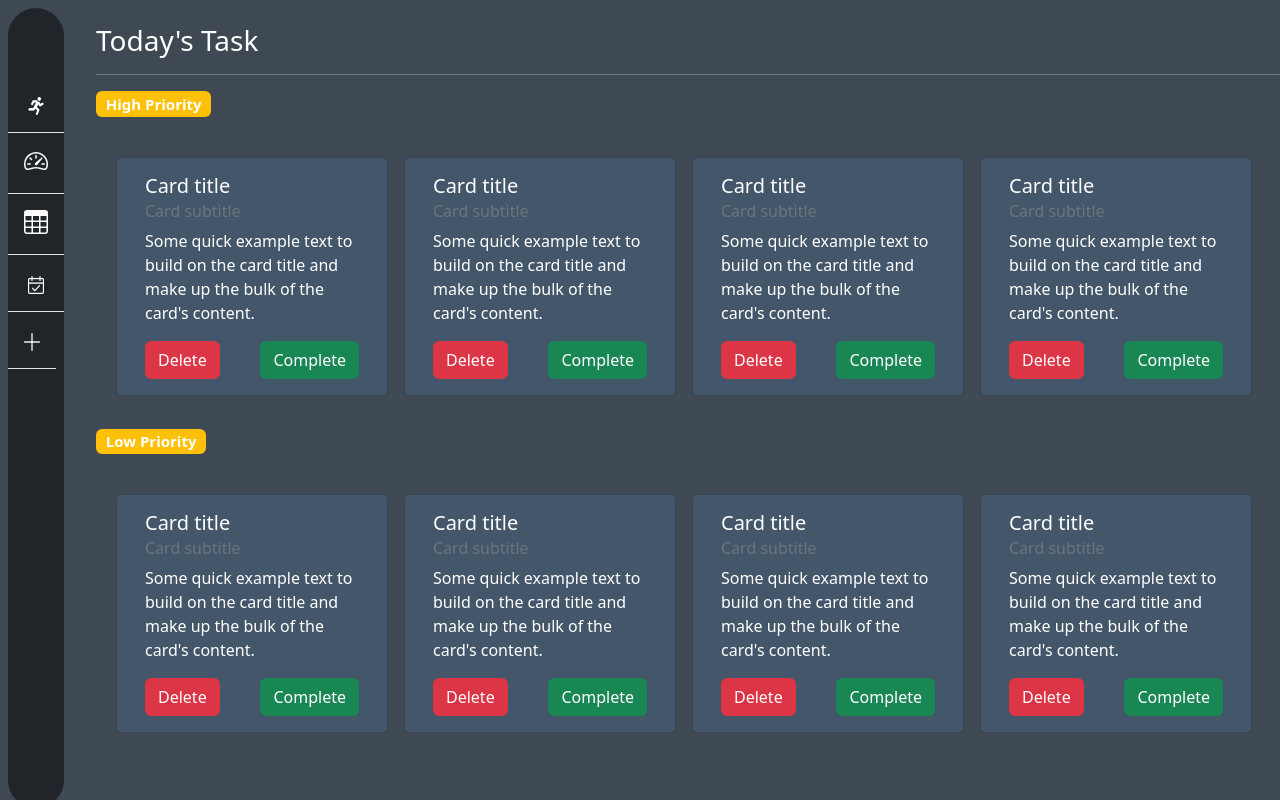
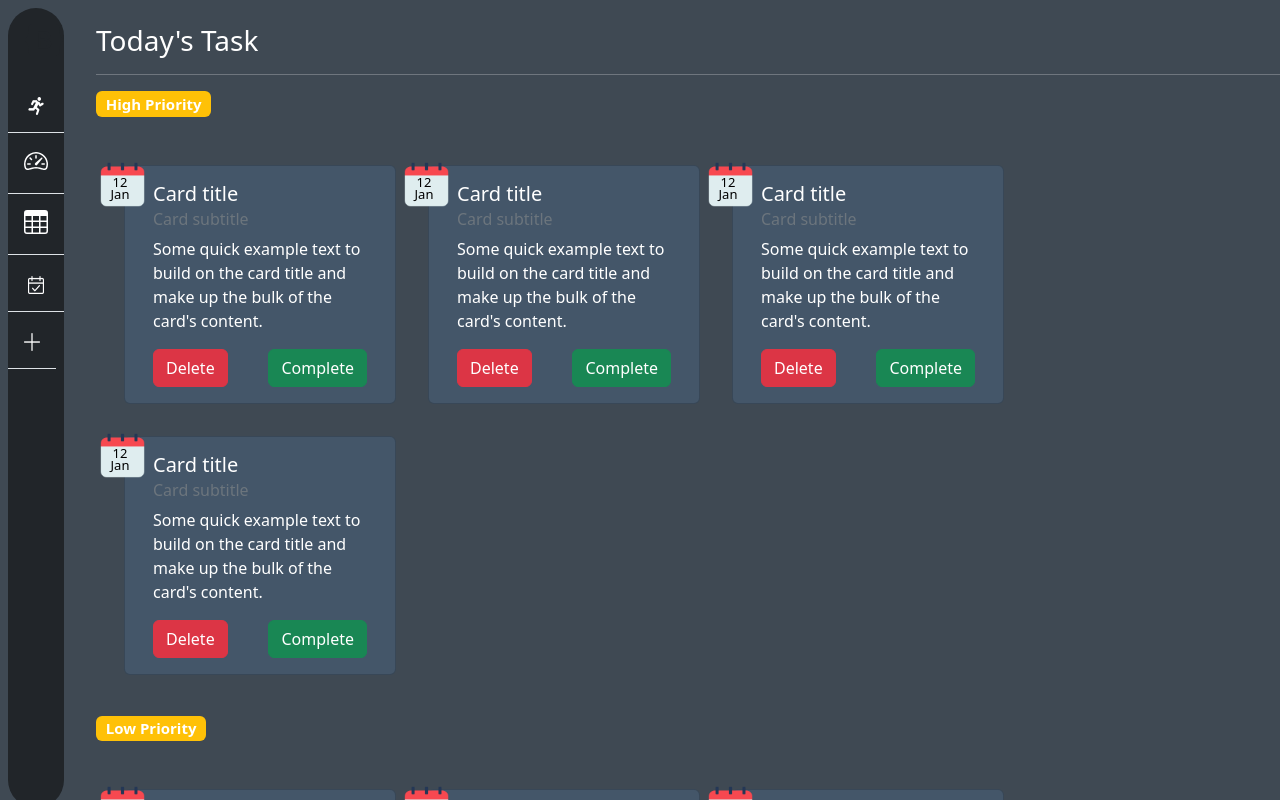
Before and after one commit to jitheshm/Todo-List, a React (Vite) app: page / in a window 1280 px wide. Built offline with nearby package versions, Linux system fonts and the light colour scheme.

Commit message:
design updated

```diff
--- a/src/App.css
+++ b/src/App.css
@@ -108,5 +108,20 @@ main {
 .textinputContent{
 height: 100px;
 }
+.calendar{
+  /* background-color: aqua; */
+  position: absolute;
+  left: -25px;
+  top: -4px;
+  width: 45px;
+  height: 45px;
+  background-image: url(/images/calendar.png);
+  background-size: cover;
+  color: black;
+  line-height: 12px;
+  text-align: center;
+  padding-top: 14px;
+  font-size: small;
+}
 .fw-semibold { font-weight: 600; }
 .lh-tight { line-height: 1.25; }
--- a/src/components/TaskCard.jsx
+++ b/src/components/TaskCard.jsx
@@ -3,13 +3,22 @@
 function TaskCard() {
     return (
         <>
-            <div className="card m-2" style={{ width: '17rem', backgroundColor: '#445669' }}>
+            <div className="card m-3" style={{ width: '17rem', backgroundColor: '#445669' }}>
                 <div className="card-body">
+                    <div className="">
+                        <div className="calendar">
+                            <div style={{ width: '40px', height: '30px' }}>
+                                <div className="calendar__date">12</div>
+                                <div className="calendar__month">Jan</div>
+                            </div>
+                        </div>
+                    </div>
                     <h5 className="card-title">Card title</h5>
                     <h6 className="card-subtitle mb-2 text-muted">Card subtitle</h6>
                     <p className="card-text">Some quick example text to build on the card title and make up the bulk
                         of
                         the card's content.</p>
+
                     <div className="d-flex justify-content-between">
                         <a href="#" className="btn btn-danger">Delete</a>
                         <a href="#" className="btn btn-success">Complete</a>
```
Also changed, not shown: public/images/calendar.png (added).
